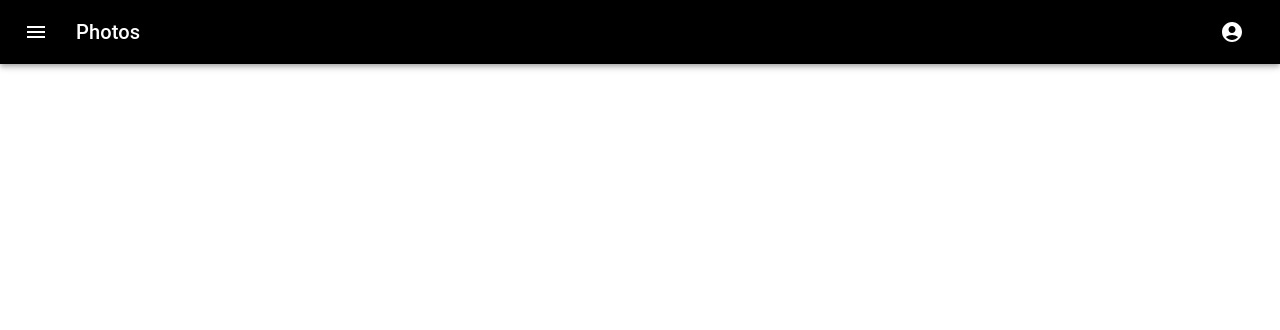
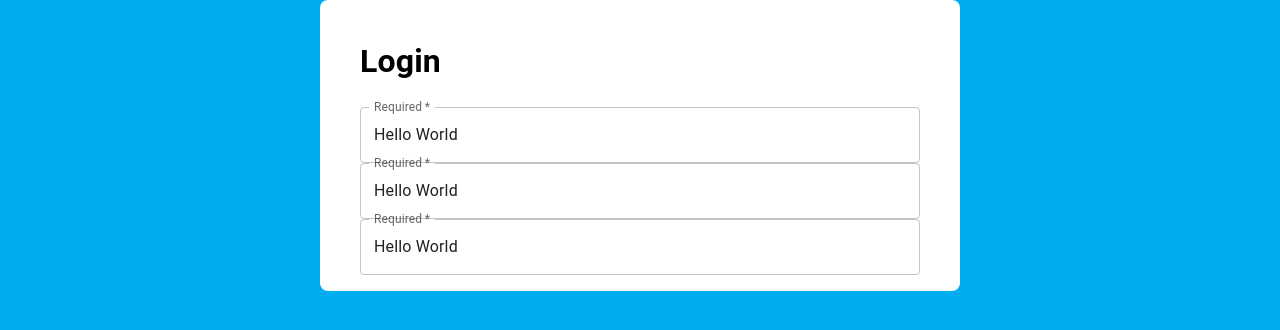
Before and after one commit to mkmuniz/Foxy-it, a React (Vite) app in the folder front/: page / in a window 1280 px wide. Shown: the top 330 px of the page. Built offline with nearby package versions, Linux system fonts and the light colour scheme.

Commit message:
feat: Login form

```diff
--- a/front/src/App.tsx
+++ b/front/src/App.tsx
@@ -1,8 +1,9 @@
+import FormLogin from './ui/components/Form/Login';
 import MenuAppBar from './ui/components/NavBar'
 
 function App() {
   return (
-      <MenuAppBar />
+      <FormLogin />
   )
 }
 
--- a/front/src/style-general/index.css
+++ b/front/src/style-general/index.css
@@ -1,3 +1,4 @@
 body {
     margin: auto;
+    background-color: #00acee;
 }
--- a/front/src/ui/components/Form/Login/index.tsx
+++ b/front/src/ui/components/Form/Login/index.tsx
@@ -0,0 +1,37 @@
+import { Box, Container, Stack, TextField, Typography } from "@mui/material";
+import { BoxStyle, ContainerStyle, FormControlStyle } from "./style";
+import FormControl from '@mui/material/FormControl';
+
+
+export default function FormLogin() {
+
+    return <>
+        <Container sx={ContainerStyle}>
+            <Box sx={BoxStyle}>
+                <Typography>
+                    <h1>Login</h1>
+                </Typography>
+                <Stack>
+                    <TextField
+                        required
+                        id="outlined-required"
+                        label="Required"
+                        defaultValue="Hello World"
+                        />
+                        <TextField
+                        required
+                        id="outlined-required"
+                        label="Required"
+                        defaultValue="Hello World"
+                        />
+                        <TextField
+                        required
+                        id="outlined-required"
+                        label="Required"
+                        defaultValue="Hello World"
+                        />
+                </Stack>
+            </Box>
+        </Container>
+    </>
+}
--- /dev/null
+++ b/front/src/ui/components/Form/Login/style.ts
@@ -0,0 +1,16 @@
+export const ContainerStyle = {
+    bgcolor: 'white',
+    borderRadius: 2,
+    width: 1/2,
+}
+
+export const BoxStyle = {
+    p: 2,
+    alignItems: "center",
+    justifyContent: 'center'
+}
+
+export const FormControlStyle = {
+    alignItems: "center",
+    justifyContent: 'center'
+}
--- a/front/src/ui/components/NavBar/index.tsx
+++ b/front/src/ui/components/NavBar/index.tsx
@@ -8,14 +8,11 @@ import MenuIcon from '@mui/icons-material/Menu';
 import AccountCircle from '@mui/icons-material/AccountCircle';
 import MenuItem from '@mui/material/MenuItem';
 import Menu from '@mui/material/Menu';
+import { AppBarStyle, IconButtonStyle, TypographyStyle } from './style';
 
 export default function MenuAppBar() {
   const [auth, setAuth] = React.useState(true);
   const [anchorEl, setAnchorEl] = React.useState<null | HTMLElement>(null);
-
-  const handleChange = (event: React.ChangeEvent<HTMLInputElement>) => {
-    setAuth(event.target.checked);
-  };
 
   const handleMenu = (event: React.MouseEvent<HTMLElement>) => {
     setAnchorEl(event.currentTarget);
@@ -27,18 +24,18 @@ export default function MenuAppBar() {
 
   return (
     <Box sx={{ flexGrow: 1 }}>
-      <AppBar sx={{ bgcolor: "black" }} position="static">
+      <AppBar sx={AppBarStyle} position="static">
         <Toolbar>
           <IconButton
             size="large"
             edge="start"
             color="inherit"
             aria-label="menu"
-            sx={{ mr: 2 }}
+            sx={IconButtonStyle}
           >
             <MenuIcon />
           </IconButton>
-          <Typography variant="h6" component="div" sx={{ flexGrow: 1 }}>
+          <Typography variant="h6" component="div" sx={TypographyStyle}>
             Photos
           </Typography>
           {auth && (
--- /dev/null
+++ b/front/src/ui/components/NavBar/style.ts
@@ -0,0 +1,11 @@
+export const IconButtonStyle = {
+    mr: 2
+}
+
+export const AppBarStyle = {
+    bgcolor: 'black',
+}
+
+export const TypographyStyle = {
+    flexGrow: 1
+}
```
